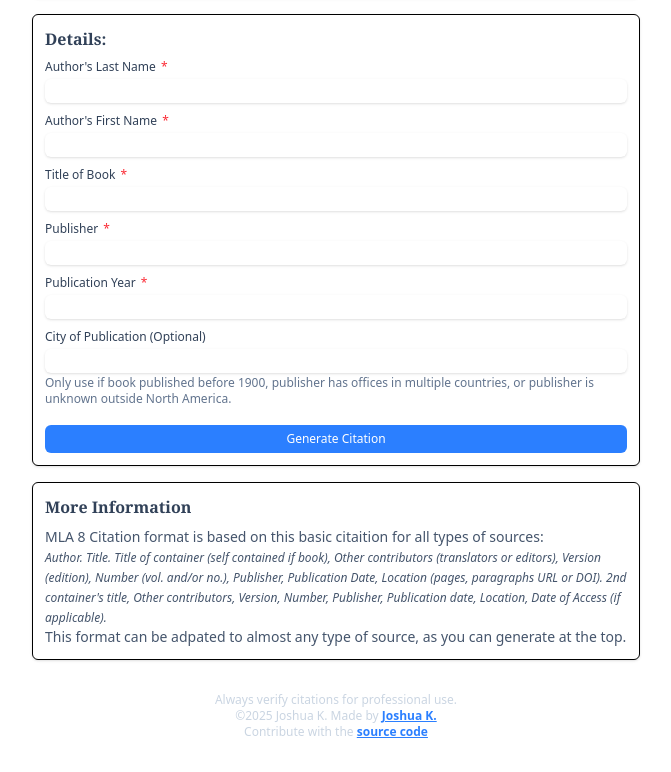
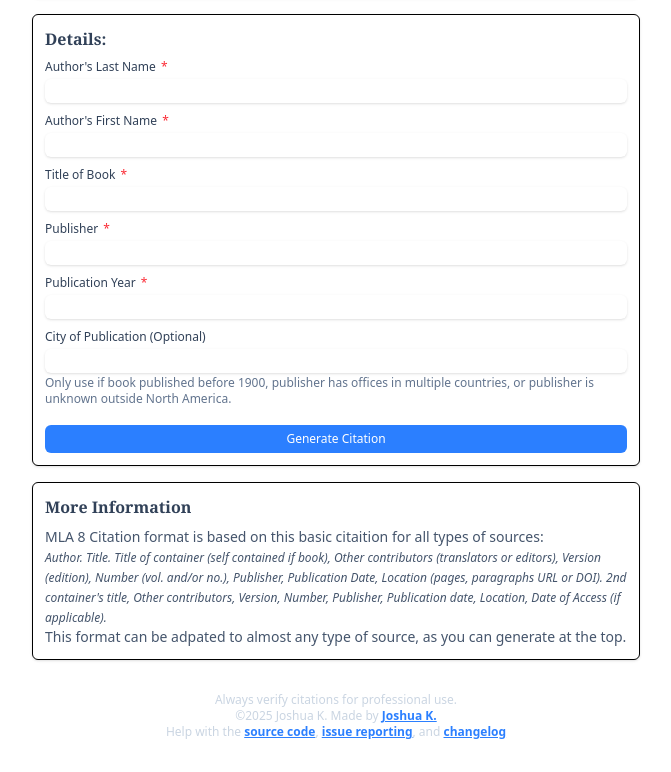
Before and after one commit to Thatoddone1/citations, a SvelteKit app: page / in a window 1280 px wide. Shown: the part 283-1055 px from the top of the page, without its empty margins (304-975 px from the left). Built offline with nearby package versions, Linux system fonts and the light colour scheme.

Commit message:
improvement: updated 3rd footer

```diff
--- a/src/routes/+page.svelte
+++ b/src/routes/+page.svelte
@@ -60,7 +60,7 @@ Version, Number, Publisher, Publication date, Location, Date of Access (if appli
   <footer class="mt-8 text-center text-xs text-slate-300">
     <p>Always verify citations for professional use.</p>
     <p>©2025 Joshua K. Made by <a href="https://www.joshuarocks.me" class="font-bold text-blue-500 underline">Joshua K.</a></p>
-    <p>Contribute with the <a href="https://www.github.com/Thatoddone1/citations" class="font-bold text-blue-500 underline">source code</a></p>
+    <p>Help with the <a href="https://www.github.com/Thatoddone1/citations" class="font-bold text-blue-500 underline">source code</a>, <a href="https://www.github.com/Thatoddone1/citations/issues" class="font-bold text-blue-500 underline">issue reporting</a>, and <a href="https://www.github.com/Thatoddone1/citations/releases" class="font-bold text-blue-500 underline">changelog</a></p>
   </footer>
 </div>
 
```
